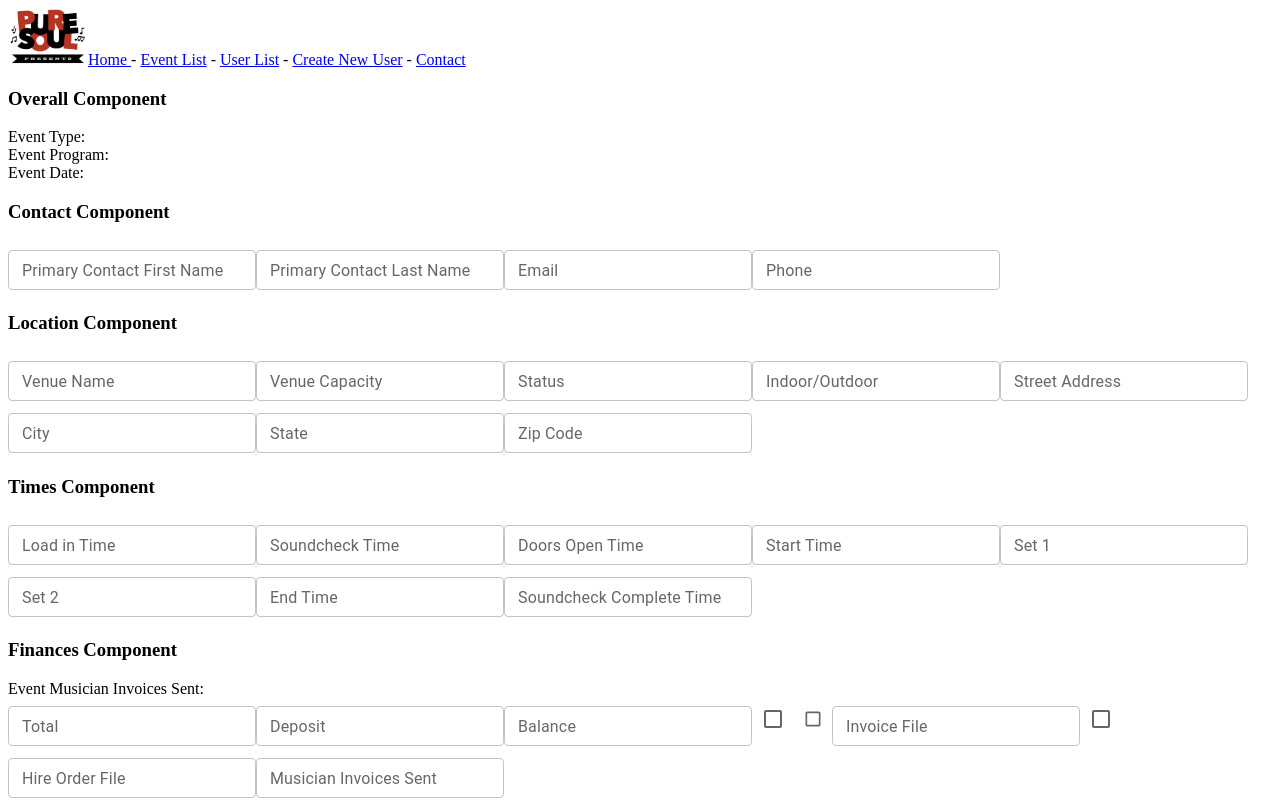
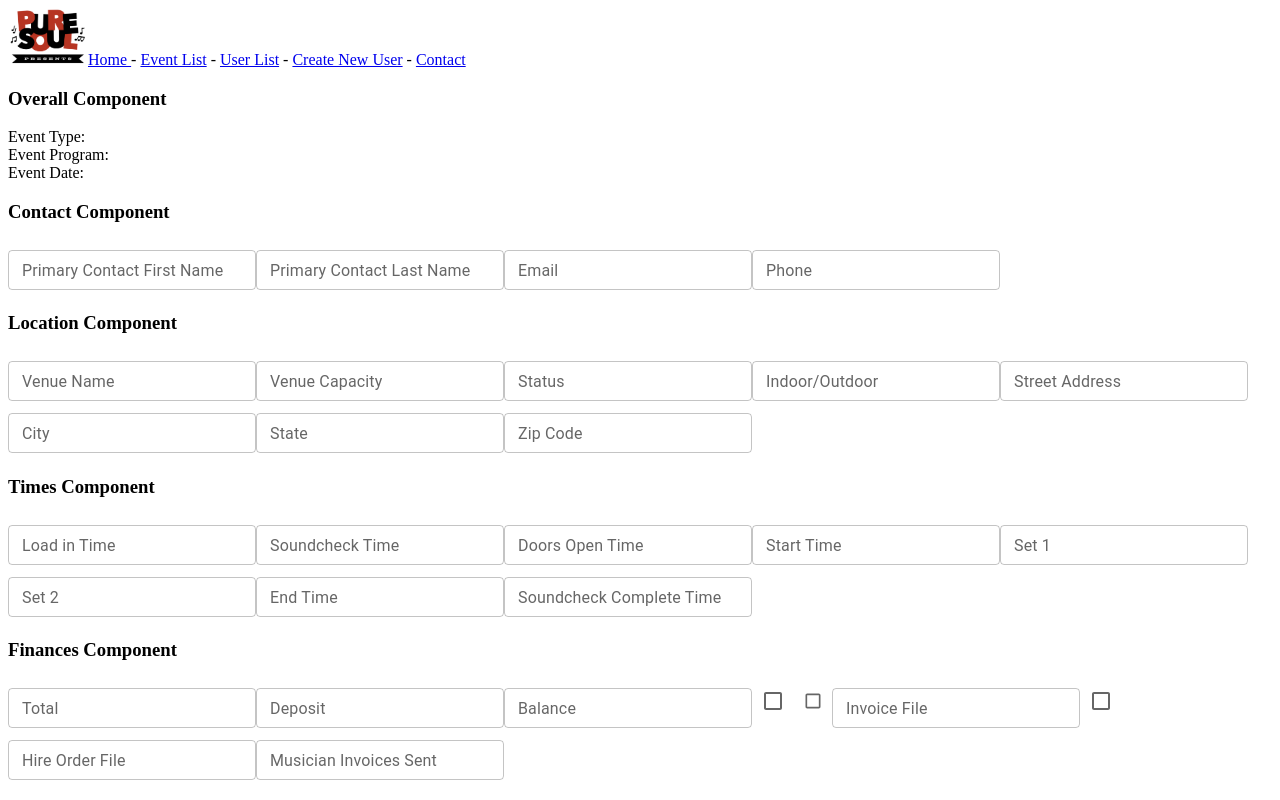
Before and after one commit to elijahsamuels/puresoulpresents-frontend, a React (Create React App) app: page /events/1 in a window 1280 px wide. Shown: the top 800 px of the page. Built offline with nearby package versions, Linux system fonts and the light colour scheme; no server answers.

Commit message:
clean up of EventTimes component

```diff
--- a/src/components/eventComponents/EventFinances.js
+++ b/src/components/eventComponents/EventFinances.js
@@ -17,15 +17,6 @@ function EventTimes (props) {
       <h3>
         Finances Component
       </h3>
-        {/* <div>Event Total Amount: {props.event.total_amount}</div> */}
-        {/* <div>Event Deposit Amount: {props.event.deposit_amount}</div> */}
-        {/* <div>Event Balance Amount: {props.event.balance_amount}</div> */}
-        {/* <div>Event Invoice Sent: {props.event.invoice_sent}</div> */}
-        {/* <div>Event Invoice Paid: {props.event.invoice_paid}</div> */}
-        {/* <div>Event Invoice File: {props.event.invoice_file}</div> */}
-        {/* <div>Event Hire Order Recevied: {props.event.hire_order_recevied}</div> */}
-        {/* <div>Event Hire Order File: {props.event.hire_order_file}</div> */}
-        <div>Event Musician Invoices Sent: {props.event.musician_invoices_sent}</div>
 
       <Controller name="total_amount" control={control} render={({ field }) => (
         <TextField
```
